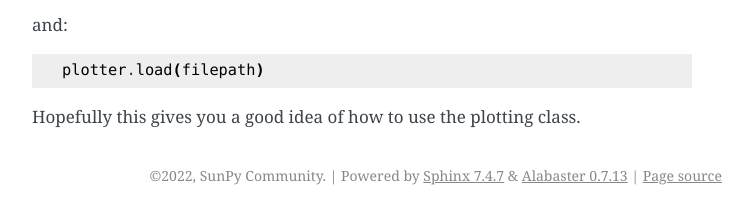
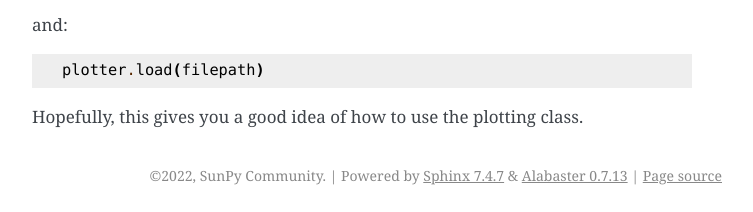
Before and after one commit to sunpy/sunkit-pyvista, a Sphinx documentation site: the page built from docs/getting_started.rst, in a window 1280 px wide. Shown: the part 1152-1364 px from the top of the page, without its empty margins (388-1141 px from the left). Built offline with Sphinx 7.4.7, drawn with Linux system fonts in a browser that asks for light colours; the version number could not be read and is left out.

Commit message:
minor tweaks

```diff
--- a/docs/getting_started.rst
+++ b/docs/getting_started.rst
@@ -50,4 +50,4 @@ and::
 
     plotter.load(filepath)
 
-Hopefully this gives you a good idea of how to use the plotting class.
+Hopefully, this gives you a good idea of how to use the plotting class.
```
Also changed, not shown: 1 other file.
